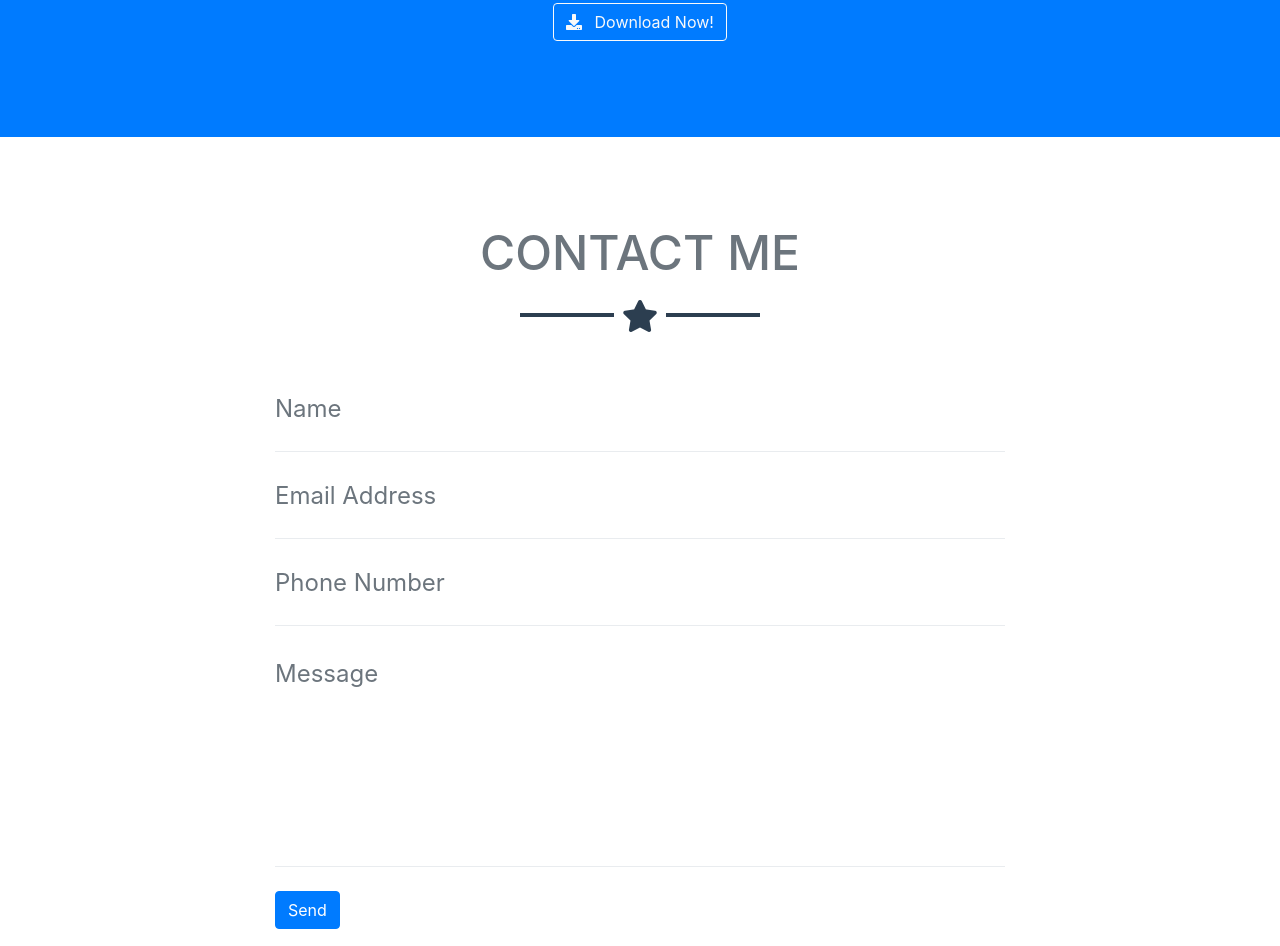
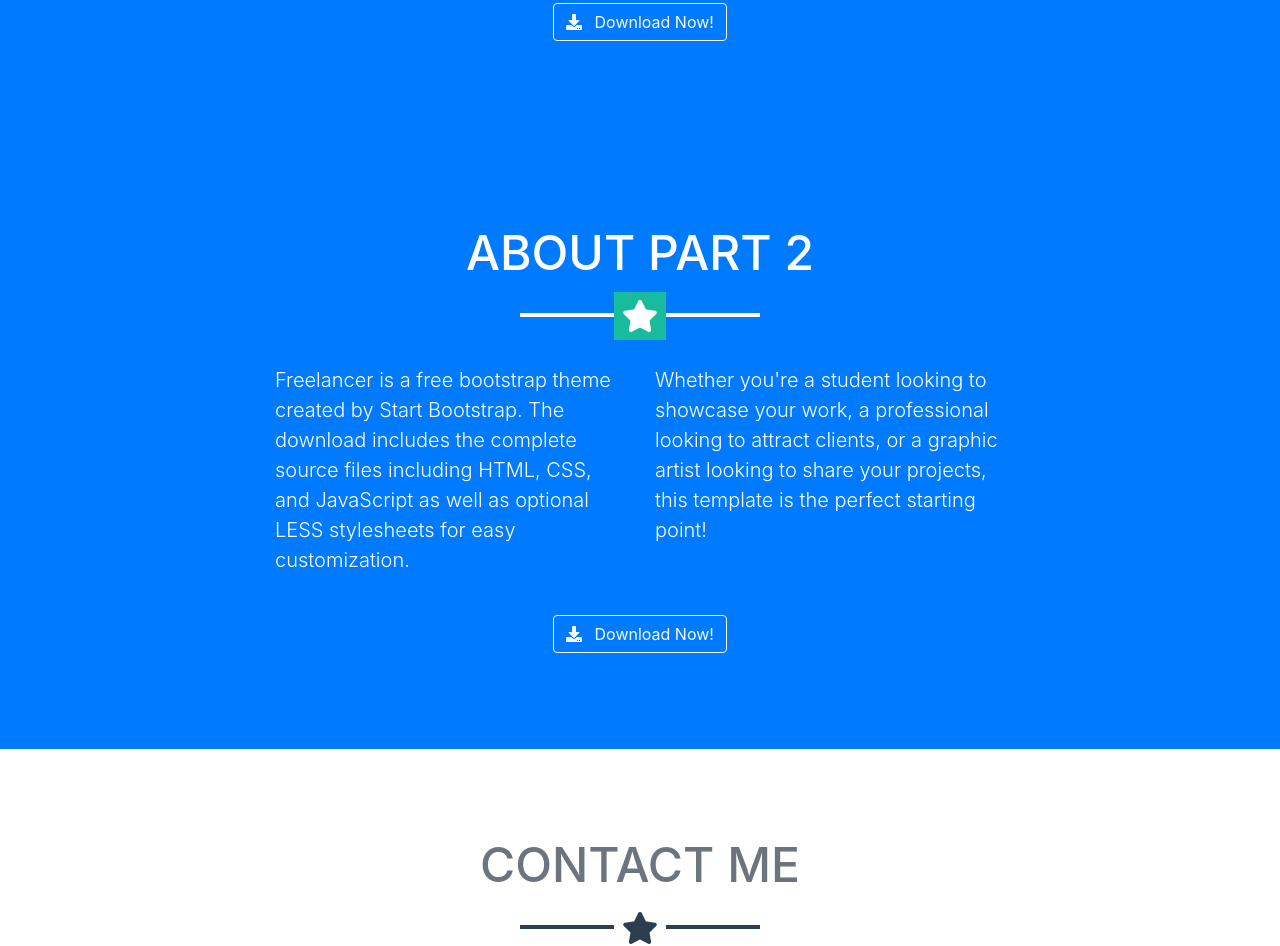
Before and after one commit to garygfletcher/horizons, a website with bundled scripts: page index.html in a window 1280 px wide. Shown: the part 2118-3064 px from the top of the page. Built offline with nearby package versions, Linux system fonts and the light colour scheme.

Commit message:
about part 2

```diff
--- a/index.html
+++ b/index.html
@@ -153,6 +153,28 @@
       </div>
     </div>
   </section>
+
+    <!-- About Section -->
+    <section class="bg-primary text-white mb-0" id="about">
+      <div class="container">
+        <h2 class="text-center text-uppercase text-white">About part 2</h2>
+        <hr class="star-light mb-5">
+        <div class="row">
+          <div class="col-lg-4 ml-auto">
+            <p class="lead">Freelancer is a free bootstrap theme created by Start Bootstrap. The download includes the complete source files including HTML, CSS, and JavaScript as well as optional LESS stylesheets for easy customization.</p>
+          </div>
+          <div class="col-lg-4 mr-auto">
+            <p class="lead">Whether you're a student looking to showcase your work, a professional looking to attract clients, or a graphic artist looking to share your projects, this template is the perfect starting point!</p>
+          </div>
+        </div>
+        <div class="text-center mt-4">
+          <a class="btn btn-xl btn-outline-light" href="#">
+            <i class="fas fa-download mr-2"></i>
+            Download Now!
+          </a>
+        </div>
+      </div>
+    </section>
 
   <!-- Contact Section -->
   <section id="contact">
```
